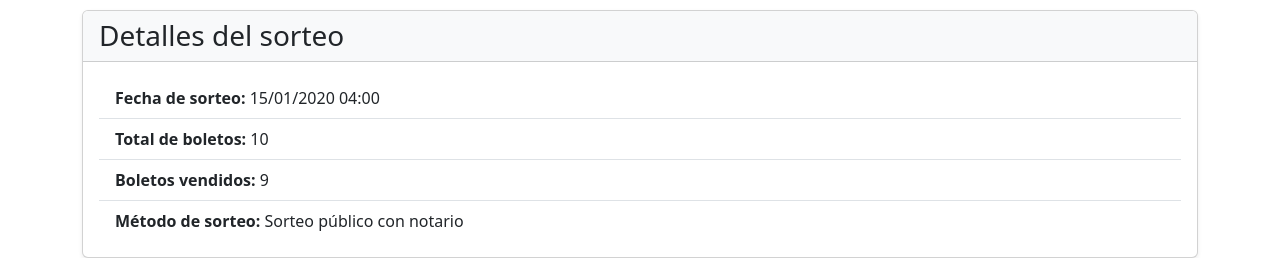
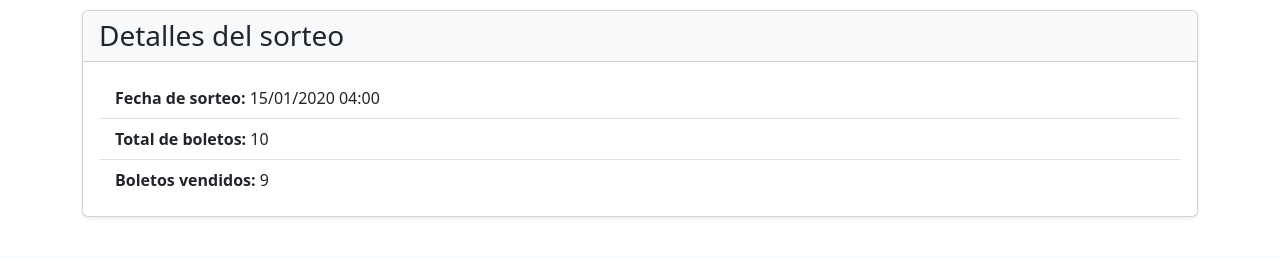
Before and after one commit to dev-erf-546/boletos, a Django app: page /1/ in a window 1280 px wide. Shown: the part 544-802 px from the top of the page. After the commit the page ends 762 px from the top, so only its background shows below. Run offline with Django 5.2, Linux system fonts and the light colour scheme; tables that the repository leaves empty hold one stand-in row (values such as "Sample post"); grey boxes marked "Sample" are stand-in pictures.

```diff
--- a/eventos/templates/rifas/detalle.html
+++ b/eventos/templates/rifas/detalle.html
@@ -73,9 +73,7 @@
                     <li class="list-group-item">
                         <strong>Boletos vendidos:</strong> {{ rifa.boletos_vendidos }}
                     </li>
-                    <li class="list-group-item">
-                        <strong>Método de sorteo:</strong> Sorteo público con notario
-                    </li>
+
                 </ul>
             </div>
         </div>
```
